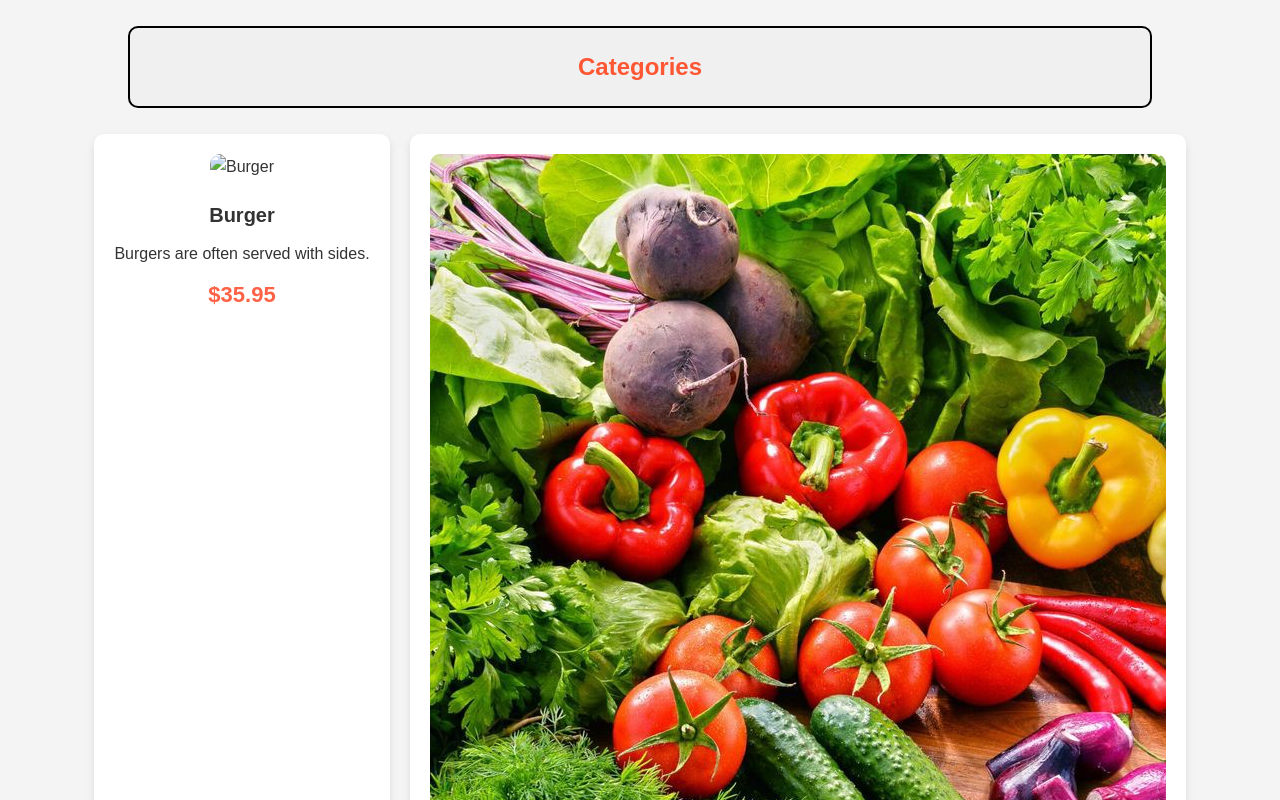
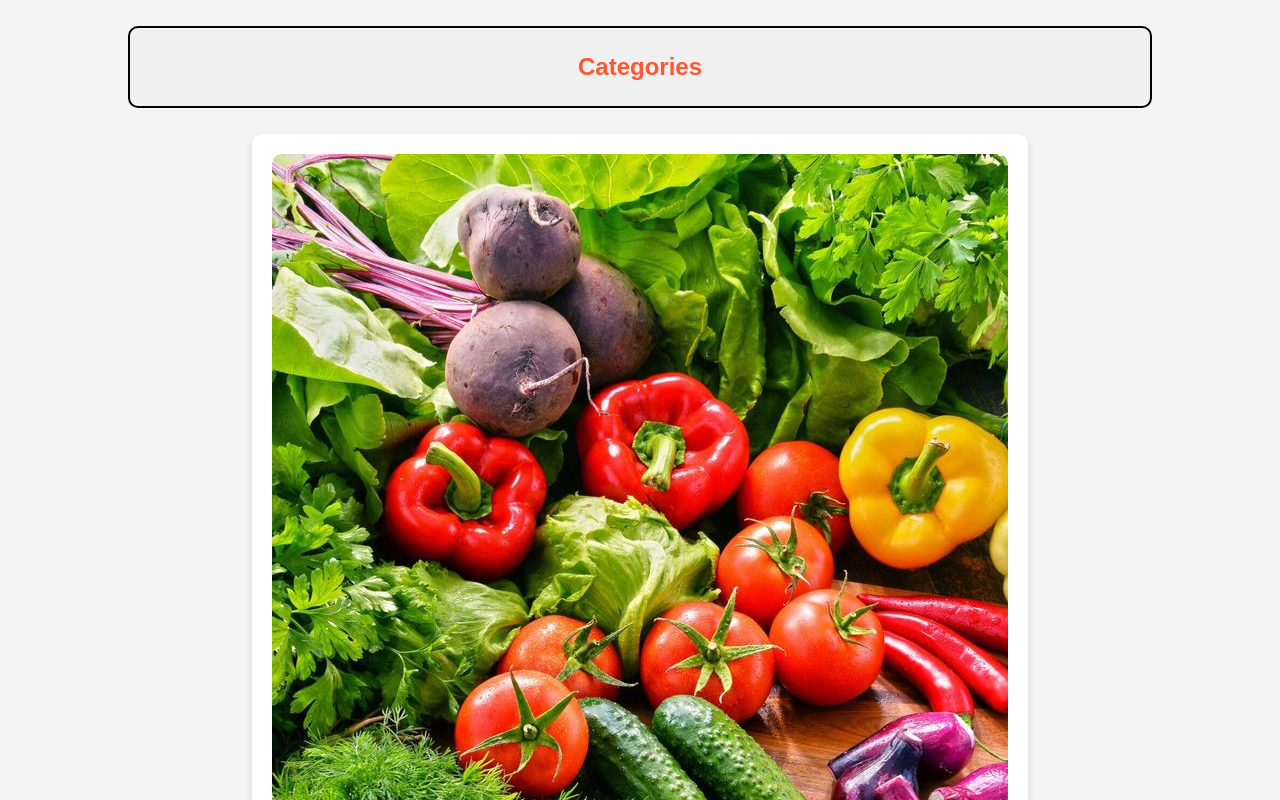
Before and after one commit to JCreativ/TasteHaven, a plain HTML site: page index.html in a window 1280 px wide. Shown: the part 800-1600 px from the top of the page. Drawn offline with Linux system fonts and the light colour scheme.

Commit message:
Update index.html

```diff
--- a/index.html
+++ b/index.html
@@ -41,12 +41,7 @@
         </div>
         <br>
         <div class="categories-box">
-            <div class="categories-img">
-                <img src="burger.jpg" alt="Burger">
-                <h5>Burger</h5>
-                <p>Burgers are often served with sides.</p>
-                <h4>$35.95</h4>
-            </div>
+
             <div class="categories-img">
                 <img src="vegetable.jpg" alt="Vegetable">
                 <h5>Vegetable</h5>
```
